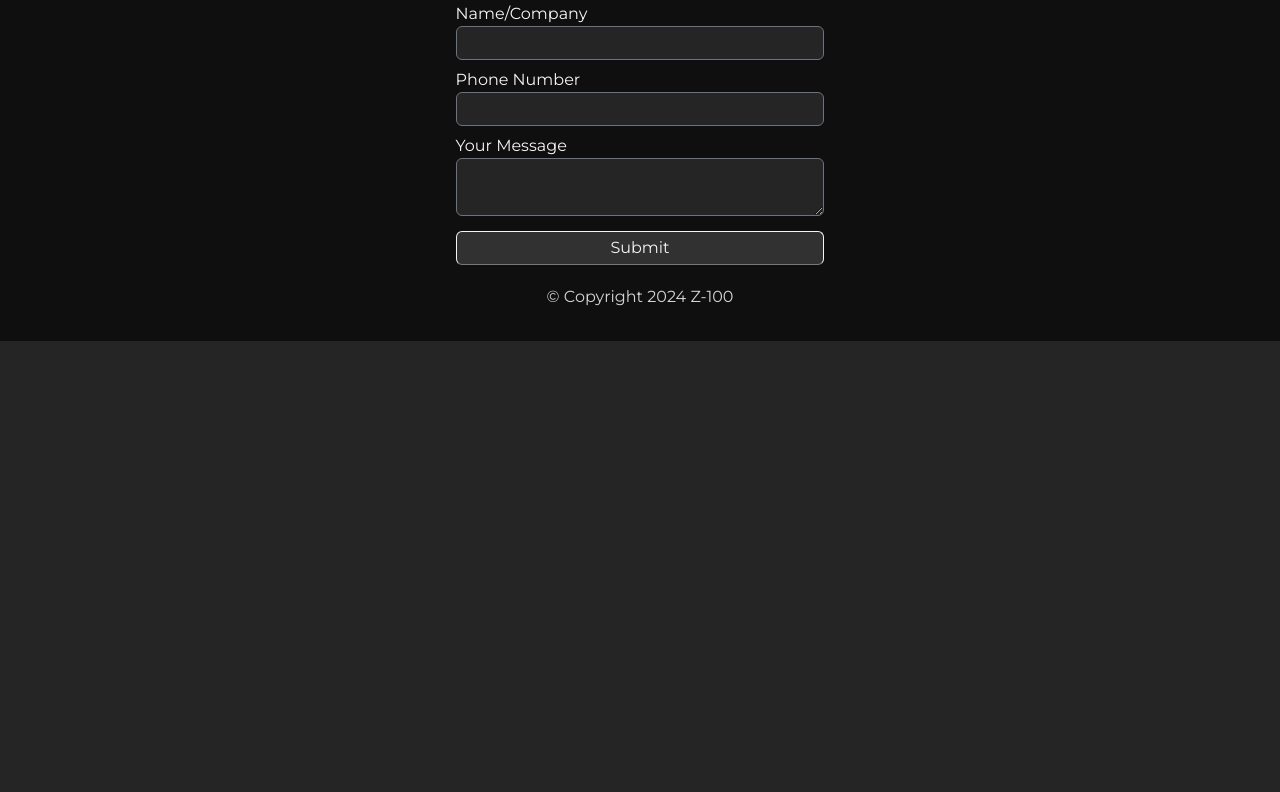
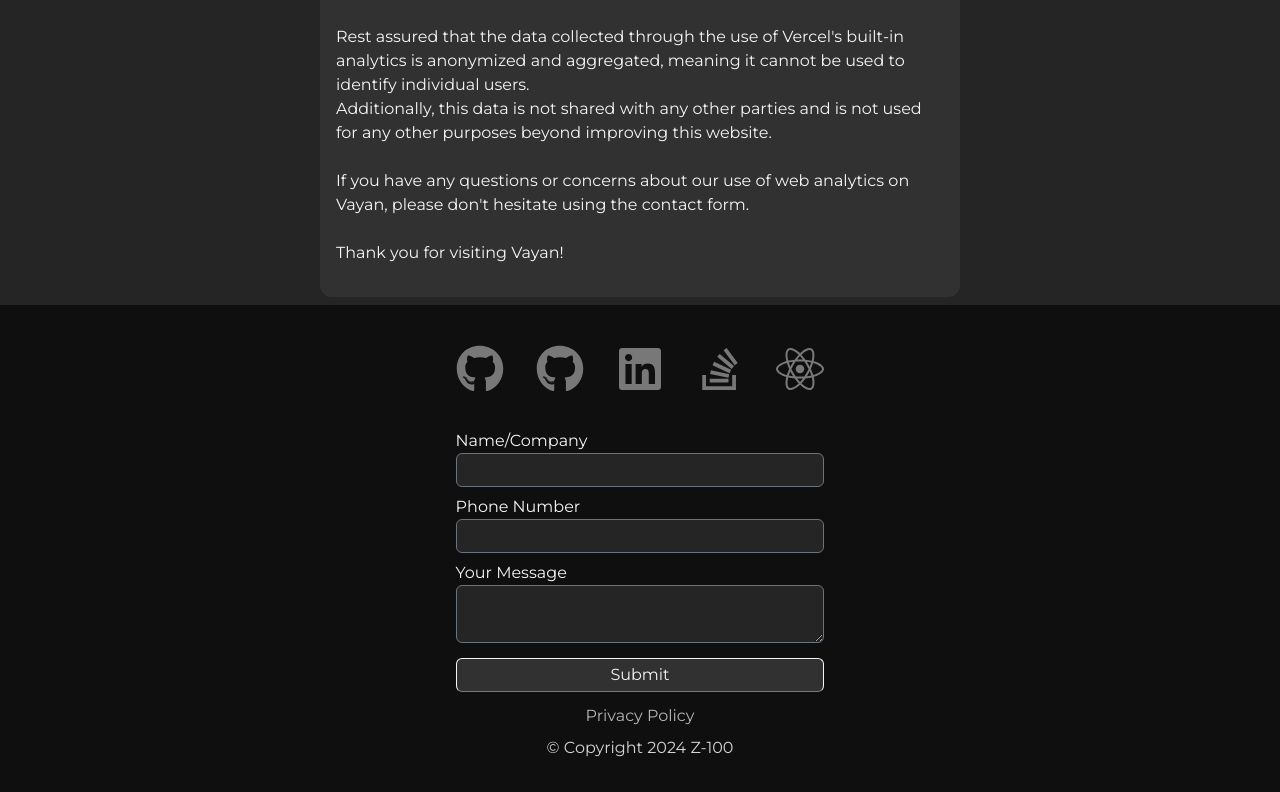
Before and after one commit to Z-100/vayan, a React (Create React App) app: page /privacy-policy in a window 1280 px wide. Shown: the part 459-1251 px from the top of the page. Before the commit the page ends 800 px from the top, so only its background shows below. Built offline with nearby package versions, Linux system fonts and the light colour scheme.

Commit message:
feature(analytics): Add privacy policy

```diff
--- a/src/components/footer/Footer.tsx
+++ b/src/components/footer/Footer.tsx
@@ -1,6 +1,8 @@
 import React from 'react'
-import {socialMediaElements} from "../../domain";
+import {RouteGroup, socialMediaElements} from "../../domain";
 import {ContactFormContainer} from "./contact";
+import {Link} from "react-router-dom";
+import {getRouterData} from "../router";
 
 export const Footer = () => {
 
@@ -18,7 +20,18 @@ export const Footer = () => {
                 ))}
             </ul>
             <ContactFormContainer/>
-            <p className="text-light-2 mt-5">© Copyright 2024 Z-100</p>
+            <div className="my-2 mt-3 flex flex-row">
+                {getRouterData(RouteGroup.FOOTER).map((route, index) => (
+                    <span className="px-2">
+                        <Link key={route.name}
+                              to={route.path}>
+
+                            <p className="text-light-1 hover:text-light-2 transition-colors">{route.name}</p>
+                        </Link>
+                    </span>
+                ))}
+            </div>
+            <p className="text-light-2">© Copyright 2024 Z-100</p>
         </div>
     )
 }
--- a/src/components/navigation/Navbar.tsx
+++ b/src/components/navigation/Navbar.tsx
@@ -1,6 +1,7 @@
 import React, {useEffect, useState} from 'react'
-import {routerData} from "../router";
+import {getRouterData} from "../router";
 import {Link, useLocation} from "react-router-dom";
+import {RouteGroup} from "../../domain";
 
 export const Navbar = () => {
 
@@ -14,7 +15,7 @@ export const Navbar = () => {
         <>
             <div className="fixed top-0 w-full bg-dark-1 h-16 z-50">
                 <div className="w-[50%] ml-[25%] h-full flex gap-6 items-center justify-center">
-                    {routerData.map(route => (
+                    {getRouterData(RouteGroup.NAVBAR).map(route => (
                         <Link key={route.name}
                               to={route.path}>
 
--- a/src/components/router/Router.tsx
+++ b/src/components/router/Router.tsx
@@ -1,11 +1,11 @@
 import React from 'react'
-import {routerData} from "./";
+import {getRouterData} from "./";
 import {Route, Routes} from "react-router-dom";
 
 export const Router = () => {
     return (
         <Routes>
-            {routerData.map(({path, element, name}) => (
+            {getRouterData().map(({path, element, name}) => (
                 <Route
                     key={name}
                     path={path}
--- a/src/components/router/RouterData.tsx
+++ b/src/components/router/RouterData.tsx
@@ -2,20 +2,32 @@ import {RouteGroup, RouteType} from "../../domain";
 import React from "react";
 import {HomePage, ProjectsPage} from "../../pages";
 import {BiHomeHeart,} from "react-icons/bi";
+import {PrivacyPolicyPage} from "../../pages/privacy-policy";
 
-export const routerData: RouteType[] = [
+export function getRouterData(group?: RouteGroup) {
+    return group ? routerData.filter(it => it.group === group) : routerData;
+}
+
+const routerData: RouteType[] = [
     {
         path: "/",
         element: <HomePage/>,
         name: "Home",
         icon: BiHomeHeart,
-        group: RouteGroup.LEFT,
+        group: RouteGroup.NAVBAR,
     },
     {
         path: "/projects",
         element: <ProjectsPage/>,
         name: "Projects",
         icon: BiHomeHeart,
-        group: RouteGroup.MID,
+        group: RouteGroup.NAVBAR,
+    },
+    {
+        path: "/privacy-policy",
+        element: <PrivacyPolicyPage/>,
+        name: "Privacy Policy",
+        icon: BiHomeHeart,
+        group: RouteGroup.FOOTER,
     },
 ]
--- a/src/domain/models/RouteGroup.ts
+++ b/src/domain/models/RouteGroup.ts
@@ -1,5 +1,4 @@
 export enum RouteGroup {
-    LEFT = 'LEFT',
-    MID = 'MID',
-    RIGHT = 'RIGHT',
+    NAVBAR = 'NAVBAR',
+    FOOTER = 'FOOTER',
 }
```
